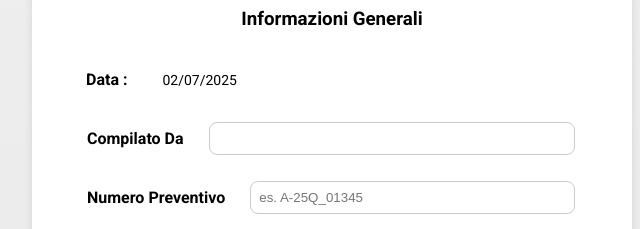
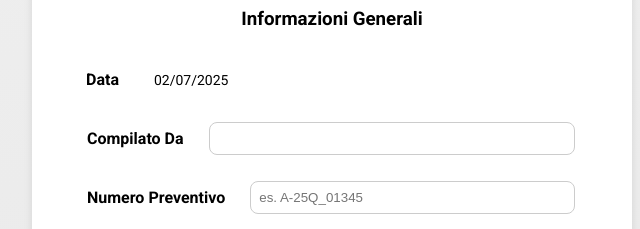
Before and after one commit to ArmesSPA/Modulo-Raccolta-Dati, a plain HTML site: page Prodotti/APR12/APR12.html in a window 1280 px wide. Shown: the part 451-680 px from the top of the page, 308-948 px from the left. Drawn offline with Linux system fonts and the light colour scheme.

Commit message:
Conclusione

```diff
--- a/Prodotti/APR12/APR12.html
+++ b/Prodotti/APR12/APR12.html
@@ -24,7 +24,7 @@
             <h3>Informazioni Generali</h3>
 
             <div class="data-container">
-                <h4>Data :</h4>
+                <h4>Data</h4>
                 <label id="data"></label>
             </div>
 
```
